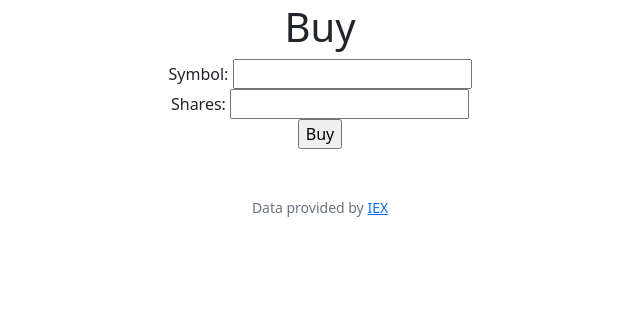
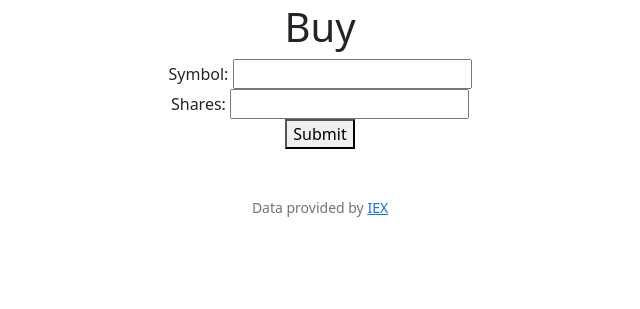
Before and after one commit to MaiMinhQuan/cs50-code, a Flask app: page /buy in a window 1280 px wide. Shown: the part 121-430 px from the top of the page, without its empty margins (320-960 px from the left). Run offline with Flask 3, Linux system fonts and the light colour scheme; a user stored in the database is signed in; some libraries are stand-ins or nearby versions.

Commit message:
Tue, Nov 21, 2023, 11:47 PM +07:00

```diff
--- a/finance/templates/buy.html
+++ b/finance/templates/buy.html
@@ -13,6 +13,6 @@
         <label for="shares">Shares:</label>
         <input type="text" name="shares" id="shares">
         <br>
-        <input type="submit" value="Buy">
+        <button type="submit" value="Buy">Submit</button>
     </form>
 {% endblock %}
```
